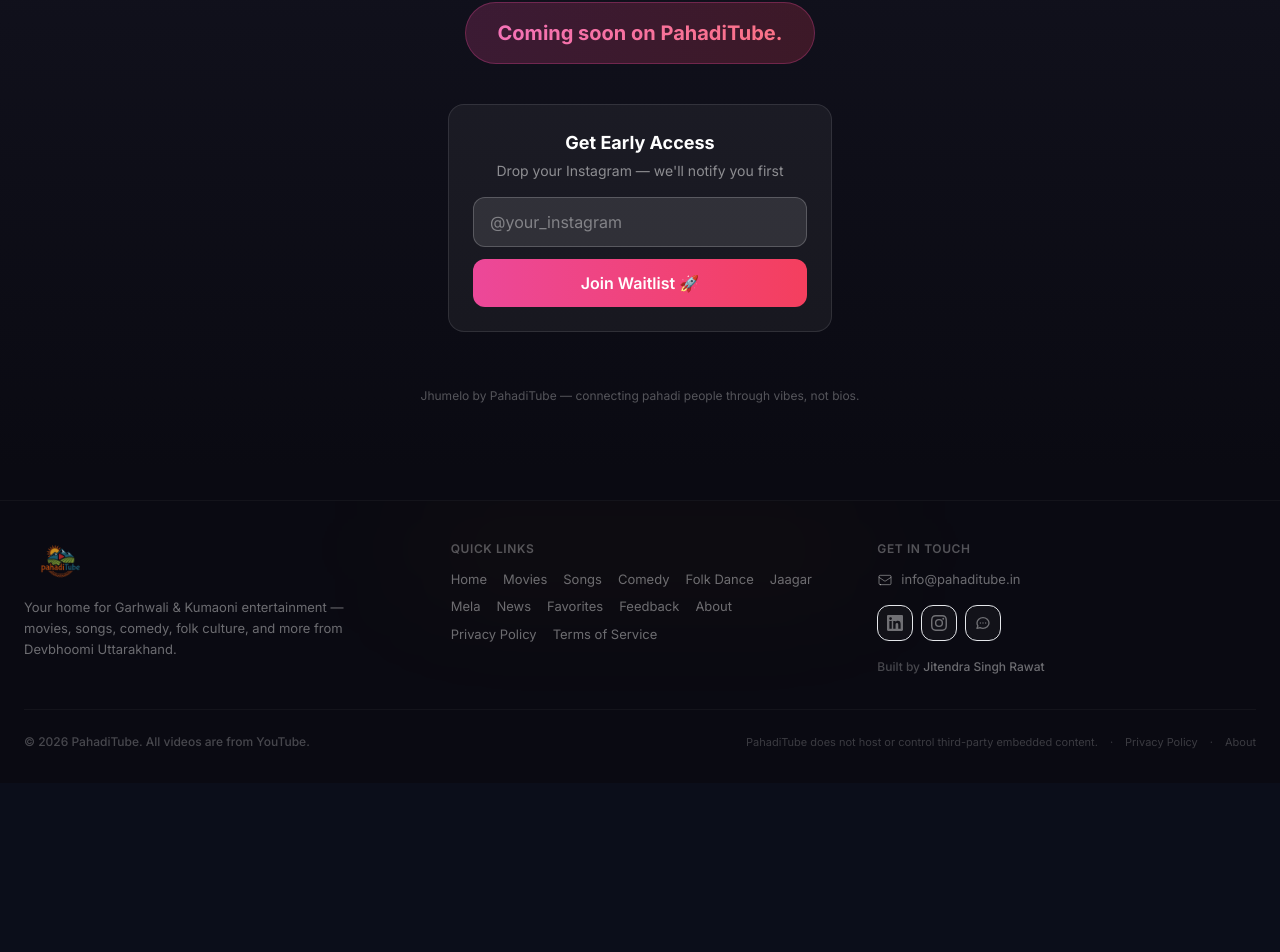
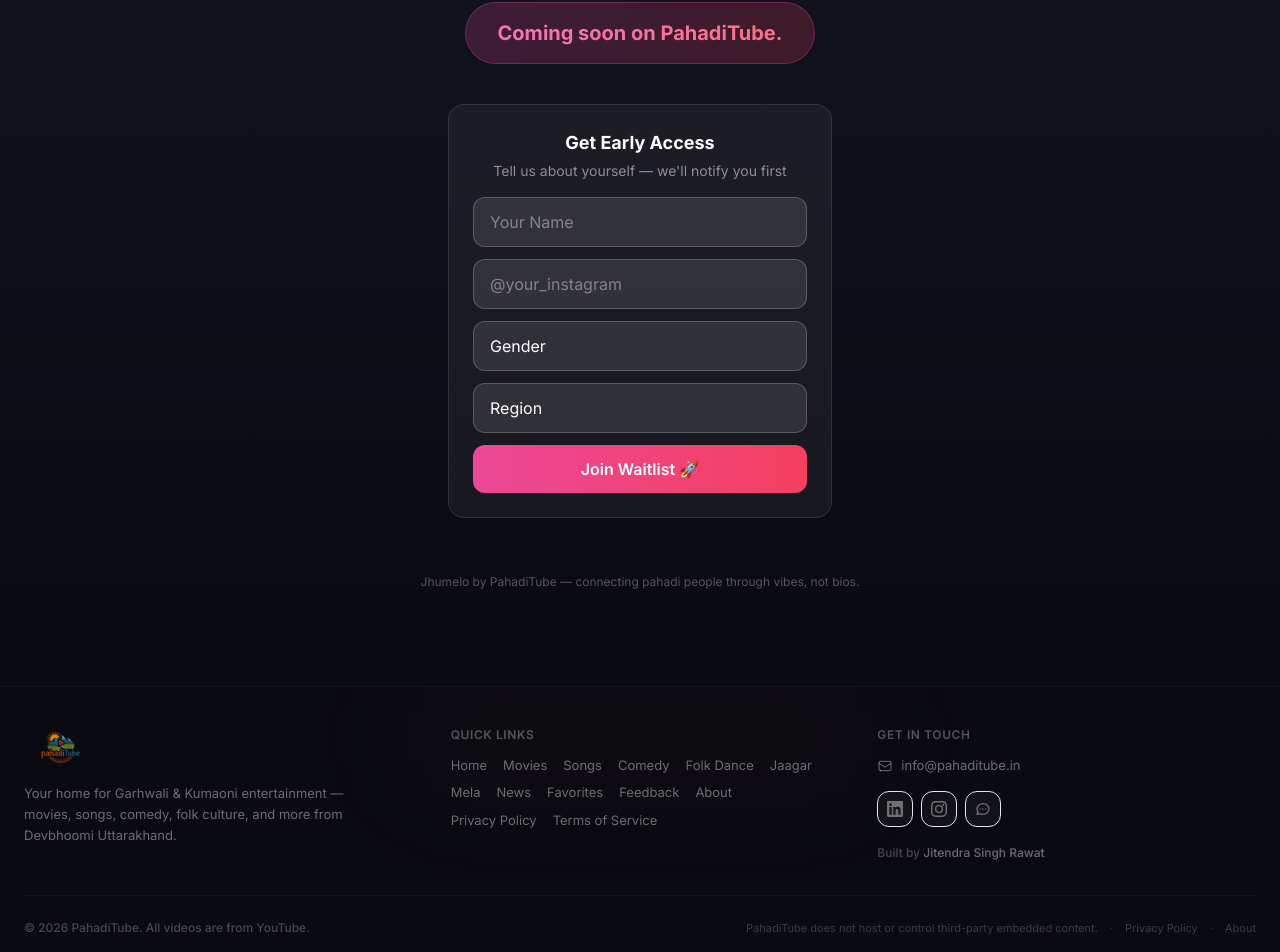
Before and after one commit to jitendrar292/garhwal-ott, a React (Vite) app in the folder client/: page /jhumelo in a window 1280 px wide. Shown: the part 835-1787 px from the top of the page. Before the commit the page ends 1618 px from the top, so only its background shows below. Built offline with nearby package versions, Linux system fonts and the light colour scheme; no server answers.

Commit message:
feat(jhumelo): collect name, gender, region in registration form

```diff
--- a/client/src/pages/JhumeloPage.jsx
+++ b/client/src/pages/JhumeloPage.jsx
@@ -13,7 +13,10 @@
 ];
 
 export default function JhumeloPage() {
+  const [name, setName] = useState('');
   const [instagram, setInstagram] = useState('');
+  const [gender, setGender] = useState('');
+  const [region, setRegion] = useState('');
   const [submitted, setSubmitted] = useState(false);
   const [loading, setLoading] = useState(false);
   const [error, setError] = useState('');
@@ -27,7 +30,7 @@
       const res = await fetch(`${base}/api/byo/register`, {
         method: 'POST',
         headers: { 'Content-Type': 'application/json' },
-        body: JSON.stringify({ instagram }),
+        body: JSON.stringify({ name, instagram, gender, region }),
       });
       const data = await res.json();
       if (res.ok || data.alreadyExists) {
@@ -119,8 +122,15 @@
             ) : (
               <>
                 <h2 className="text-lg font-bold text-white text-center mb-1">Get Early Access</h2>
-                <p className="text-sm text-white/50 text-center mb-4">Drop your Instagram — we'll notify you first</p>
+                <p className="text-sm text-white/50 text-center mb-4">Tell us about yourself — we'll notify you first</p>
                 <form onSubmit={handleSubmit} className="space-y-3">
+                  <input
+                    type="text"
+                    placeholder="Your Name"
+                    value={name}
+                    onChange={(e) => setName(e.target.value)}
+                    className="w-full bg-white/10 border border-white/20 rounded-xl px-4 py-3 text-white placeholder-white/40 focus:outline-none focus:border-pink-500/50"
+                  />
                   <input
                     type="text"
                     required
@@ -129,6 +139,27 @@
                     onChange={(e) => setInstagram(e.target.value)}
                     className="w-full bg-white/10 border border-white/20 rounded-xl px-4 py-3 text-white placeholder-white/40 focus:outline-none focus:border-pink-500/50"
                   />
+                  <select
+                    value={gender}
+                    onChange={(e) => setGender(e.target.value)}
+                    className="w-full bg-white/10 border border-white/20 rounded-xl px-4 py-3 text-white focus:outline-none focus:border-pink-500/50 appearance-none"
+                  >
+                    <option value="" className="bg-dark-900">Gender</option>
+                    <option value="Male" className="bg-dark-900">Male</option>
+                    <option value="Female" className="bg-dark-900">Female</option>
+                    <option value="Other" className="bg-dark-900">Other</option>
+                  </select>
+                  <select
+                    value={region}
+                    onChange={(e) => setRegion(e.target.value)}
+                    className="w-full bg-white/10 border border-white/20 rounded-xl px-4 py-3 text-white focus:outline-none focus:border-pink-500/50 appearance-none"
+                  >
+                    <option value="" className="bg-dark-900">Region</option>
+                    <option value="Garhwal" className="bg-dark-900">Garhwal</option>
+                    <option value="Kumaon" className="bg-dark-900">Kumaon</option>
+                    <option value="Jaunsar" className="bg-dark-900">Jaunsar</option>
+                    <option value="Other" className="bg-dark-900">Other</option>
+                  </select>
                   <button
                     type="submit"
                     disabled={loading}
```
Also changed, not shown: 1 other file (tests, documents, lock files or other folders).
